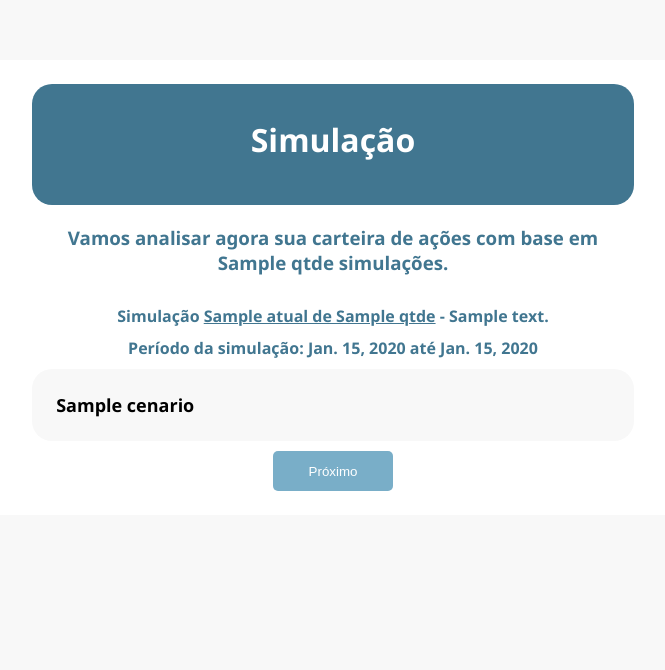
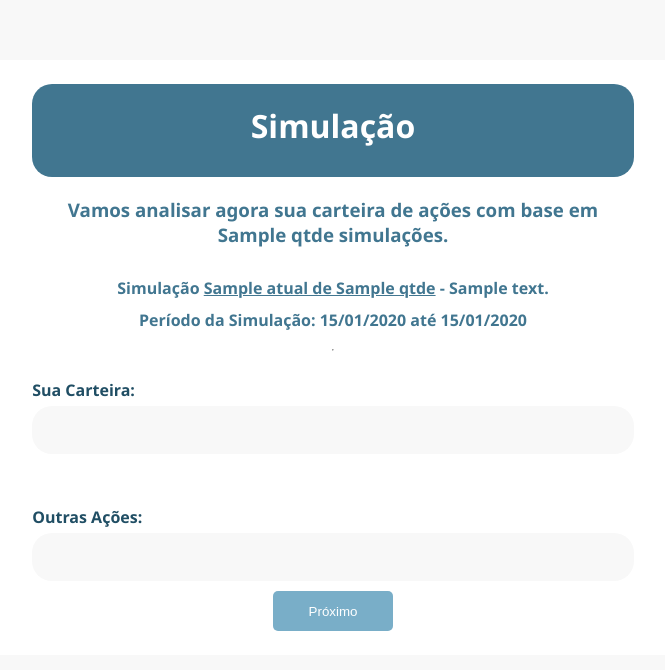
Before and after one commit to deguedess/ipaa_new, a Django app: template IPAA_APP/Polls/templates/simulation.html in a window 1280 px wide. Shown: the top 670 px of the page, without its empty margins (307-972 px from the left). Run offline with Django 3.2, Linux system fonts and the light colour scheme; tables that the repository leaves empty hold one stand-in row (values such as "Sample post"); the template is opened without the code that fills it: values that come from a table or form of the project are taken from there, most other values are stand-ins (such as "Sample title", 1, 10 or a date in 2020).

Commit message:
Signed-off-by: iuri <iuri.guedes.emer@gmail.com>

```diff
--- a/IPAA_APP/Polls/forms.py
+++ b/IPAA_APP/Polls/forms.py
@@ -1,6 +1,7 @@
 import datetime
 
 from dataclasses import field
+from pickle import FALSE
 from django.core.exceptions import NON_FIELD_ERRORS
 from django import forms
 from django.contrib.auth.forms import UserCreationForm, AuthenticationForm
@@ -80,11 +81,22 @@
 
 
 class SimulatiomForm(forms.Form):
-    def __init__(self, simula, userid, *args, **kwargs):
+    def __init__(self, *args, **kwargs):
         super().__init__(*args, **kwargs)
+        #cart = SimulatiomForm.getCarteira(userid)
 
-        acoesSim = calculaSimulacoes.getAcoesSimulacoes(simula)
-        carteira = Carteiras.objects.filter(usuario_id=userid)
+    def getCarteira(userid):
+        return Carteiras.objects.get(usuario_id=userid)
+
+    def getAcoesSimulacao(self, simula, cart):
+        simu = calculaSimulacoes.getAcoesSimulacoes(simula)
+
+        for obj in simu:
+            print(obj.acao)
+            criaCamposForm.criaCamposBool(
+                self, obj.acao, True if obj.acao in cart.acoes.all() else False)
+
+        return simu
 
 
 class PortfolioForm(forms.Form):
--- a/IPAA_APP/Polls/static/styles.css
+++ b/IPAA_APP/Polls/static/styles.css
@@ -17,6 +17,8 @@
 ul {
   list-style: none;
   padding: 0;
+  margin-block-start: 5px;
+  margin-block-end: 5px;
 }
 
 blockquote {
@@ -84,7 +86,6 @@
   display: flex;
   justify-content: space-between;
   align-items: center;
-  padding: 14px;
   border-radius: 20px;
   background: #417690;
   color: #ffc;
@@ -103,6 +104,14 @@
   font-weight: 700;
   text-align: center;
   color: #417690;
+}
+
+.titleSimulation {
+  margin: 0px auto 10px auto;
+  font-weight: 700;
+  color: #204e64;
+  margin-top: 20px;
+  margin-bottom: 5px;
 }
 
 .question-list-item a:hover {
--- a/IPAA_APP/Polls/templates/simulation.html
+++ b/IPAA_APP/Polls/templates/simulation.html
@@ -7,15 +7,30 @@
     </div>
     <h3 class="subtitle">Vamos analisar agora sua carteira de ações com base em {{ qtde }} simulações.</h3>
     <h4 class="subtitleSimulation">Simulação <u>{{ atual }} de {{ qtde }}</u> - {{ simulacao.descricao }}</h4>
-    <h4 class="subtitleSimulation">Período da simulação: {{ simulacao.data_ini }} até {{ simulacao.data_fim }}</h4>
+    <h4 class="subtitleSimulation">Período da Simulação: {{ simulacao.data_ini|date:"d/m/Y"}} até {{ simulacao.data_fim|date:"d/m/Y" }}</h4>
+
+    <hr>
 
     <form method="POST" action="" class="register-form"> {% csrf_token %}
+
+        <div class="titleSimulation"> Sua Carteira: </div>
         <div class="question-list-item">
+            {% for field in form %}
+                {% if field.value  %}
+                    <ul>{{field }}  {{field.label}}  </ul>
+                {% endif %}
+            {% endfor %}
+        </div>
 
-            {{ simulacao }}
+        </br>
 
-
-
+        <div class="titleSimulation"> Outras Ações: </div>
+        <div class="question-list-item">
+            {% for field in form %}
+                {% if field.value == False %}
+                    <ul>{{field }}  {{field.label}}  </ul>
+                {% endif %}
+            {% endfor %}
         </div>
 
     <input type="submit" value="Próximo" class="submit-button"/>
```
Also changed, not shown: IPAA_APP/Polls/views.py (+6 -1 lines).
